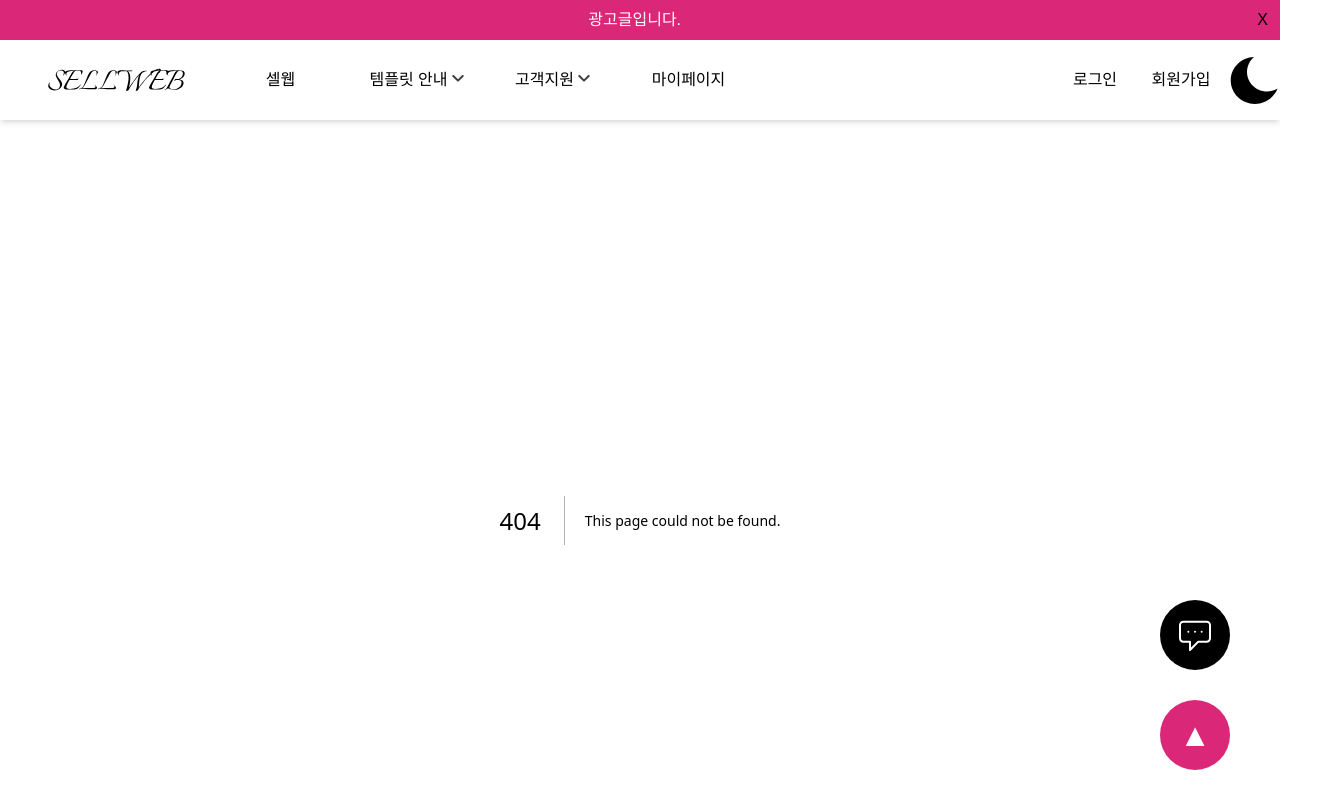
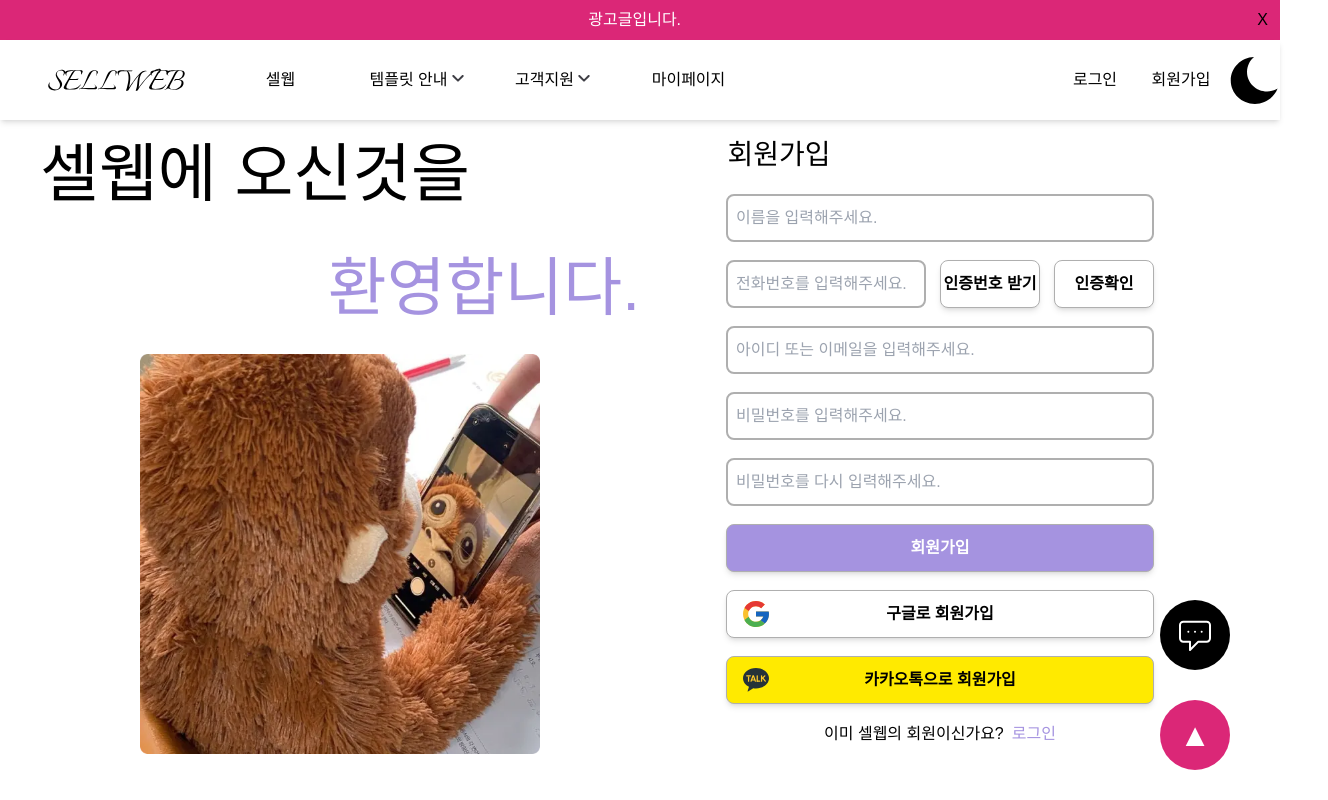
Before and after one commit to Hyun-EG/SP-sellweb, a Next.js app: page /signup in a window 1280 px wide. Before the commit this address had no page. Shown: the top 800 px of the page, 1328 px wide, since content can reach past the window. Built offline with nearby package versions, Linux system fonts and the light colour scheme; a web font is replaced by a local one.

Commit message:
Design: 회원가입 폼 사이즈 조정

```diff
--- a/src/app/SignIn/page.tsx
+++ b/src/app/signup/page.tsx
@@ -1,4 +1,3 @@
-import React from 'react';
 import Image from 'next/image';
 import Input from '@/components/Input';
 import Button from '@/components/Button';
@@ -9,52 +8,83 @@ import googleIcon from '../../../public/svgs/icon-google.svg';
 const page = () => {
   return (
     <>
-      <div className="flex">
+      <div className="flex justify-center items-center w-full h-[80vh]">
         <div>
-          <div>
+          <div className="flex flex-col w-[600px] justify-start gap-[18px]">
             <h1 className="text-[64px]">셀웹에 오신것을 </h1>
             <h2 className="text-[64px] text-right text-lightPurple">
               환영합니다.
             </h2>
+            <Image
+              className="w-[400px] h-[400px] ml-[100px]"
+              src={backGroundImg}
+              alt="회원가입 이미지"
+            />
           </div>
-          <Image src={backGroundImg} alt="회원가입 이미지" />
         </div>
-        <div className="flex flex-col items-center justify-evenly w-[600px]">
-          <h1 className="w-[500px] text-[36px] mb-[36px]">회원가입</h1>
+        <div className="flex flex-col items-center gap-[18px] w-[600px]">
+          <h1 className="w-[600px] text-[28px] ml-[175px]">회원가입</h1>
           <Input
             state="default"
             placeholder="이름을 입력해주세요."
-            width={500}
-            height={70}
+            width={428}
+            height={48}
             borderRadius={8}
           />
+          <div className="flex gap-[14px]">
+            <Input
+              state="default"
+              placeholder="전화번호를 입력해주세요."
+              width={200}
+              height={48}
+              borderRadius={8}
+            />
+            <Button
+              state="white"
+              width={100}
+              height={48}
+              color="#ffffff"
+              fontColor="#000000"
+            >
+              인증번호 받기
+            </Button>
+            <Button
+              state="white"
+              width={100}
+              height={48}
+              color="#ffffff"
+              fontColor="#000000"
+            >
+              인증확인
+            </Button>
+          </div>
           <Input
             state="default"
             placeholder="아이디 또는 이메일을 입력해주세요."
-            width={500}
-            height={70}
+            width={428}
+            height={48}
             borderRadius={8}
           />
           <Input
             state="default"
             placeholder="비밀번호를 입력해주세요."
-            width={500}
-            height={70}
+            width={428}
+            height={48}
             borderRadius={8}
           />
           <Input
-            width={500}
-            height={70}
+            width={428}
+            height={48}
             state="default"
             placeholder="비밀번호를 다시 입력해주세요."
             borderRadius={8}
           />
-          <Button width={500} height={70} state="white">
+          <Button width={428} height={48} state="white" color="#A593E0">
             회원가입
           </Button>
           <Button
-            width={500}
-            height={70}
+            width={428}
+            height={48}
             state="white"
             color="#ffffff"
             fontColor="#000000"
@@ -71,9 +101,9 @@ const page = () => {
             </div>
           </Button>
           <Button
-            width={500}
-            height={70}
             state="white"
+            width={428}
+            height={48}
             color="#ffea00"
             fontColor="#000000"
           >
```
